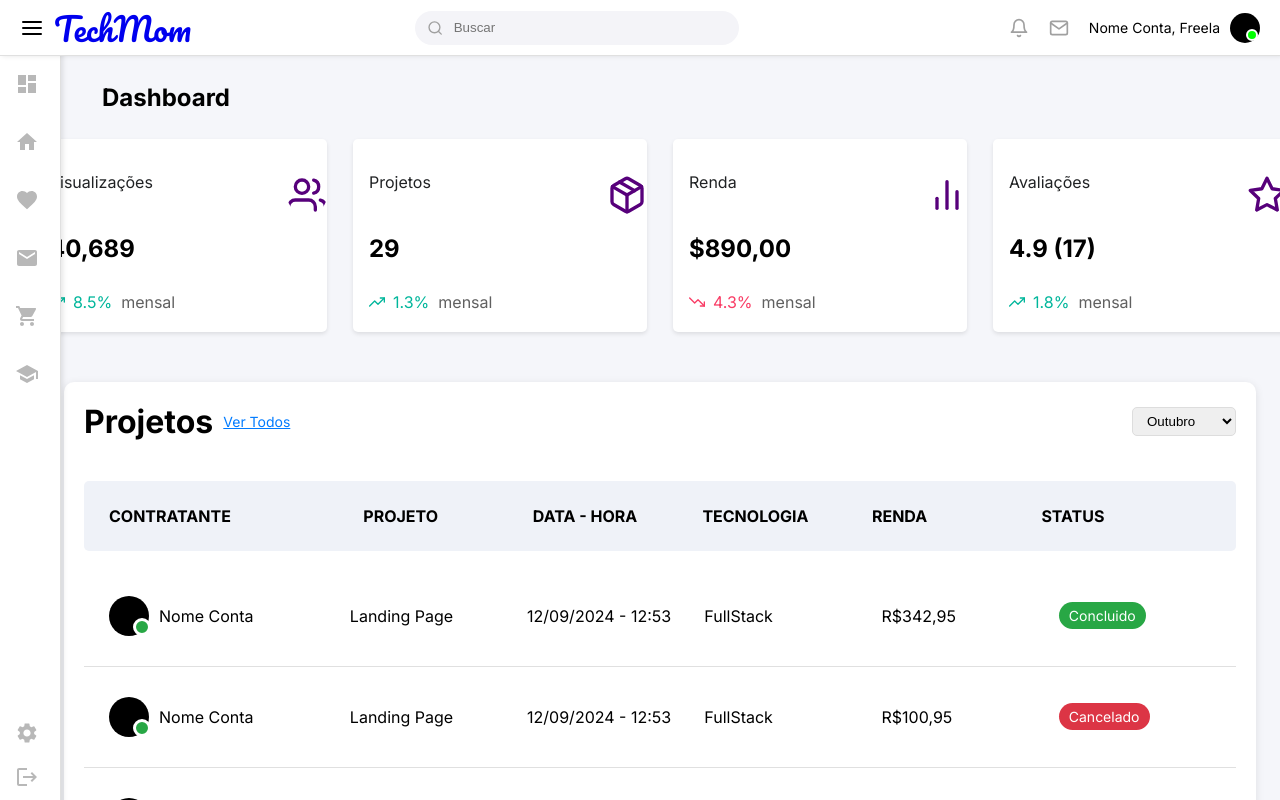
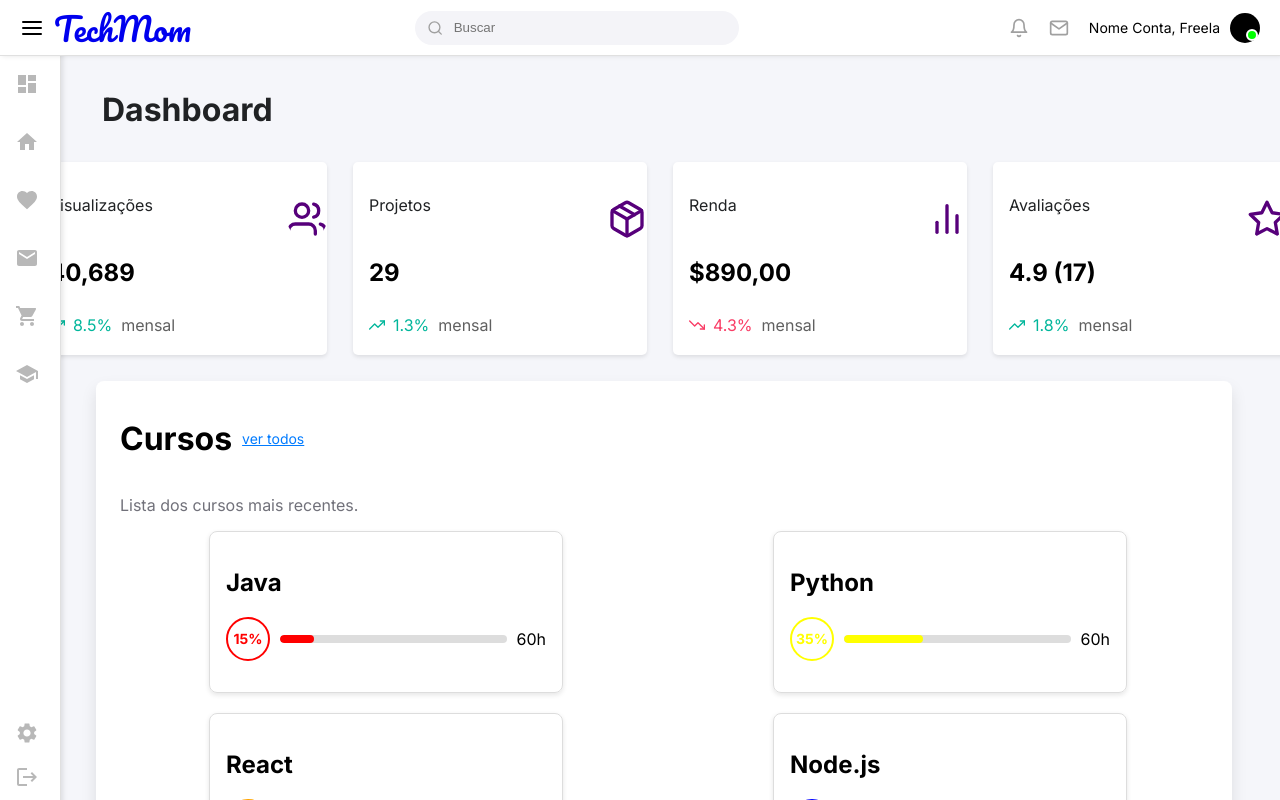
Before and after one commit to Arthur5502/Tech-Moms, a React (Create React App) app: page /dashboardUsuario in a window 1280 px wide. Shown: the top 800 px of the page. Built offline with nearby package versions, Linux system fonts and the light colour scheme.

Commit message:
Section Courses - DashboarUsers

```diff
--- /dev/null
+++ b/src/components/DashboardUsuario/coursesFreela.js
@@ -0,0 +1,89 @@
+import React from "react";
+import "../../styles/DashboardUsuario/CoursesFreela.css";
+
+const CourseCard = ({ name, progress, totalHours }) => {
+
+  const getProgressColor = (progress) => {
+    if (progress >= 0 && progress <= 20) return "red";
+    if (progress > 20 && progress <= 40) return "yellow";
+    if (progress > 40 && progress <= 60) return "orange";
+    if (progress > 60 && progress < 100) return "blue";
+    if (progress === 100) return "green";
+  };
+
+  return (
+    <div className="course-card">
+      <h2>{name}</h2>
+      <div className="progress-container">
+        <div
+          className="progress-circle"
+          style={{
+            borderColor: getProgressColor(progress),
+            color: getProgressColor(progress),
+          }}
+        >
+          {progress}%
+        </div>
+        <div className="progress-bar">
+          <div
+            className="progress"
+            style={{
+              width: `${progress}%`,
+              backgroundColor: getProgressColor(progress),
+            }}
+          ></div>
+        </div>
+        <span>{totalHours}h</span>
+      </div>
+    </div>
+  );
+};
+
+function CoursesFreela() {
+  const courses = [
+    { name: "Java", progress: 15, totalHours: 60 },
+    { name: "Python", progress: 35, totalHours: 60 },
+    { name: "React", progress: 50, totalHours: 60 },
+    { name: "Node.js", progress: 75, totalHours: 60 },
+    { name: "JavaScript", progress: 100, totalHours: 60 },
+  ];
+
+  const group1 = courses.filter((_, index) => index % 2 === 0);
+  const group2 = courses.filter((_, index) => index % 2 !== 0);
+
+  return (
+    <div className="course-container-freela">
+      <div className="courses-header">
+        <div className="courses-header-title">
+          <h1>Cursos</h1>
+          <span className="view-all">ver todos</span>
+        </div>
+        <p>Lista dos cursos mais recentes.</p>
+      </div>
+      <div className="course-container">
+        <div className="course-group">
+          {group1.map((course, idx) => (
+            <CourseCard
+              key={idx}
+              name={course.name}
+              progress={course.progress}
+              totalHours={course.totalHours}
+            />
+          ))}
+        </div>
+        <div className="course-group">
+          {group2.map((course, idx) => (
+            <CourseCard
+              key={idx}
+              name={course.name}
+              progress={course.progress}
+              totalHours={course.totalHours}
+            />
+          ))}
+        </div>
+      </div>
+    </div>
+  );
+}
+
+export default CoursesFreela;
--- a/src/pages/DashBoardUsuario.js
+++ b/src/pages/DashBoardUsuario.js
@@ -4,6 +4,7 @@ import Contractors from '../components/DashboardUsuario/ContractorsAndSells';
 import ProjectTable from '../components/DashboardUsuario/ProjectTable';
 import Transactions from '../components/DashboardUsuario/Transactions';
 import FooterDashboardusuario from '../components/DashboardUsuario/FooterDashboardUsuario';
+import CoursesFreela from '../components/DashboardUsuario/coursesFreela';
 import '../styles/DashboardUsuario/DashBoardUsuario.css';
 
 
@@ -11,6 +12,7 @@ function DashBoardUsuario() {
     return (
         <div className="dashboard-usuario">
             <FreelaData />
+            <CoursesFreela />
             <ProjectTable />
             <Contractors />
             <Transactions />
--- a/src/styles/DashboardBusiness/BusinessData.css
+++ b/src/styles/DashboardBusiness/BusinessData.css
@@ -39,6 +39,12 @@
   max-width: 18.375rem;
   max-height: 12.0625rem;
   border-radius: 0.3125rem;
+}
+
+.business-header h1 {
+  font-size: 2rem;
+  color: #202224;
+  font-weight: bold;
 }
 
 .business-data-item {
--- a/src/styles/DashboardUsuario/ContractorsAndSells.css
+++ b/src/styles/DashboardUsuario/ContractorsAndSells.css
@@ -1,5 +1,5 @@
 body {
-  font-family: 'Inter', sans-serif;
+  font-family: 'Inter';
 }
 
 .sells-and-contractors-container {
--- /dev/null
+++ b/src/styles/DashboardUsuario/CoursesFreela.css
@@ -0,0 +1,110 @@
+.course-container-freela {
+    display: flex;
+    flex-direction: column;
+    justify-content: space-around;
+    align-items: center;
+    height: auto;
+    margin: 1rem;
+    border-radius: 0.5rem;
+    box-shadow: 0 0.5rem 1rem rgba(0, 0, 0, 0.1);
+    background-color: #ffffff;
+    padding: 1rem;
+    padding-left: 1.5rem;
+    margin-left: 8rem;
+    transform: translateX(-2rem);
+    }
+
+  .courses-header {
+    display: flex;
+    flex-direction: column;
+    justify-content: space-between;
+    align-items: flex-start;
+    width: 100%;
+  }
+
+  .courses-header-title {
+    display: flex;
+    align-items: center;
+  }
+
+  .courses-header p {
+    font-size: 1rem;
+    color: #71717A;
+  }
+
+  .course-container {
+    display: flex;
+    justify-content: space-around;
+    width: 100%;
+    gap: 2rem;
+  }
+
+  .course-group {
+    display: flex;
+    flex-direction: column;
+    gap: 20px;
+  }
+
+  .course-card {
+    border: 1px solid #ddd;
+    border-radius: 8px;
+    padding: 1rem;
+    box-shadow: 0 2px 5px rgba(0, 0, 0, 0.1);
+    width: 20rem;
+    height: 8rem;
+  }
+
+  .course-card h2 h1{
+    font-size: 18px;
+  }
+
+  .progress-container {
+    display: flex;
+    align-items: center;
+    gap: 10px;
+  }
+
+  .progress-circle {
+    width: 40px;
+    height: 40px;
+    border: 2px solid blue;
+    border-radius: 50%;
+    display: flex;
+    justify-content: center;
+    align-items: center;
+    font-size: 14px;
+    font-weight: bold;
+    color: blue;
+  }
+
+  .progress-circle.completed {
+    border-color: green;
+    color: green;
+  }
+
+  .progress-bar {
+    flex: 1;
+    height: 8px;
+    background-color: #ddd;
+    border-radius: 5px;
+    overflow: hidden;
+    position: relative;
+  }
+
+  .progress {
+    height: 100%;
+    border-radius: 5px;
+  }
+
+  .progress-circle {
+    width: 2.5rem;
+    height: 2.5rem;
+    border: 2px solid;
+    border-radius: 50%;
+    display: flex;
+    justify-content: center;
+    align-items: center;
+    font-size: 14px;
+    font-weight: bold;
+    text-align: center;
+  }
--- a/src/styles/DashboardUsuario/FreelaData.css
+++ b/src/styles/DashboardUsuario/FreelaData.css
@@ -26,6 +26,12 @@
     padding: 2px;
     width: 100%;
     margin-left: 10dvh;
+}
+
+.freela-header h1 {
+    font-size: 2rem;
+    color: #202224;
+    font-weight: bold;
 }
 
 .freela-data {
```
